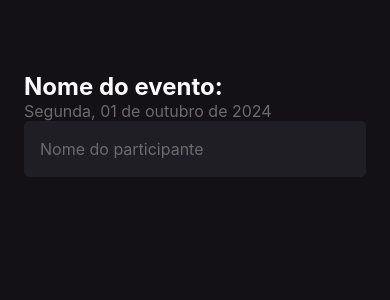
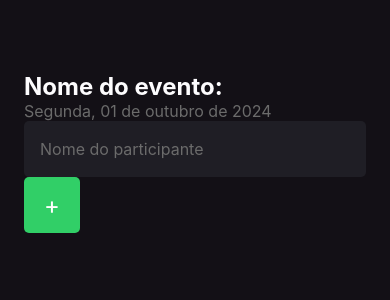
Before and after one commit to otavio-araujo/imhere, a React Native app: screen / in a window 390 px wide. Shown: the top 300 px of the page. Built offline with nearby package versions, Linux system fonts and the light colour scheme.

Commit message:
Botão de Adicionar

```diff
--- a/src/screens/home/index.tsx
+++ b/src/screens/home/index.tsx
@@ -1,8 +1,11 @@
 import React from "react"
-import { Text, TextInput, View } from "react-native"
+import { Text, TextInput, TouchableOpacity, View } from "react-native"
 import { styles } from "./styles"
 
 export default function Home() {
+  function handleParticipantAdd() {
+    return console.warn("Clicou no botão adicionar")
+  }
   return (
     <View style={styles.container}>
       <Text key="1" style={styles.eventName}>
@@ -16,6 +19,9 @@
         placeholder="Nome do participante"
         placeholderTextColor={"#6B6B6B"}
       />
+      <TouchableOpacity style={styles.button} onPress={handleParticipantAdd}>
+        <Text style={styles.buttonText}>+</Text>
+      </TouchableOpacity>
     </View>
   )
 }
--- a/src/screens/home/styles.ts
+++ b/src/screens/home/styles.ts
@@ -27,4 +27,18 @@
     padding: 16,
     fontSize: 16,
   },
+
+  buttonText: {
+    color: "#FFF",
+    fontSize: 24,
+  },
+
+  button: {
+    height: 56,
+    width: 56,
+    borderRadius: 5,
+    backgroundColor: "#31CF67",
+    alignItems: "center",
+    justifyContent: "center",
+  },
 })
```
